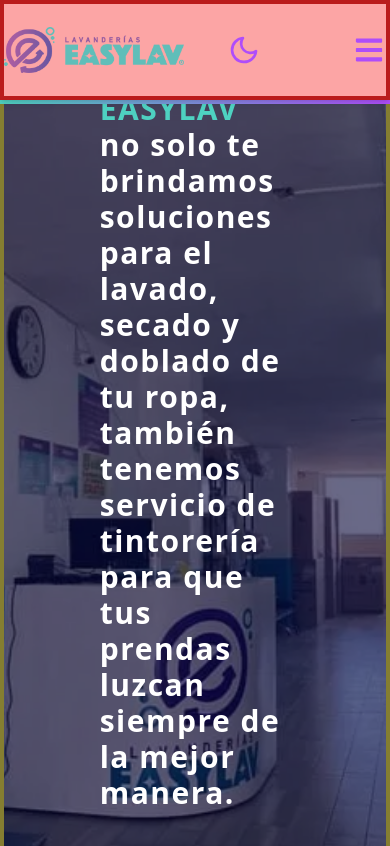
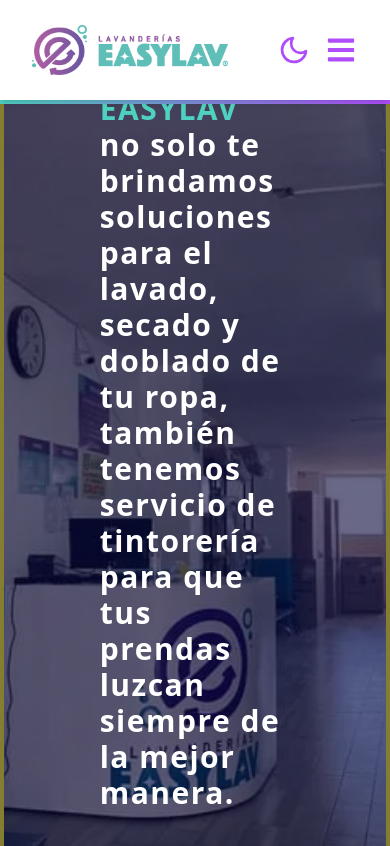
Before and after one commit to dspwebstudiomx/easylav-react, a React (Vite) app: page / in a window 390 px wide. Shown: the top 846 px of the page. Built offline with nearby package versions, Linux system fonts and the light colour scheme; no server answers.

Commit message:
refactor: mejora la consistencia de los estilos y la estructura en varios componentes, incluyendo ajustes en el botón de modo oscuro, el contenedor, el navbar y el logo

```diff
--- a/src/components/buttons/DarkModeButton.jsx
+++ b/src/components/buttons/DarkModeButton.jsx
@@ -1,5 +1,5 @@
 import { useEffect, useState } from 'react';
-import { FiMoon } from "react-icons/fi";
+import { FiMoon } from 'react-icons/fi';
 import { IoSunnyOutline } from 'react-icons/io5';
 
 export default function ThemeToggle() {
@@ -14,7 +14,7 @@ export default function ThemeToggle() {
   });
 
   const toggleTheme = () => {
-    setDarkMode(prevDarkMode => {
+    setDarkMode((prevDarkMode) => {
       const newDarkMode = !prevDarkMode;
       // Almacenar el nuevo estado del tema en localStorage
       localStorage.setItem('darkMode', newDarkMode);
@@ -29,12 +29,16 @@ export default function ThemeToggle() {
 
   return (
     <button
-      id='themeToggle'
-      title='Theme Toggle'
-      aria-label='The Toggle'
-      className="ml-5 w-12 h-12 mx-auto focus:outline-none"
+      id="themeToggle"
+      title="Theme Toggle"
+      aria-label="The Toggle"
+      className="ml-5 mx-auto focus:outline-none flex "
       onClick={toggleTheme}>
-      {darkMode ? <IoSunnyOutline className='w-8 h-8 text-secondary_dark' /> : <FiMoon className='w-8 h-8 text-secondary' />}
+      {darkMode ? (
+        <IoSunnyOutline className="w-8 h-8 text-secondary_dark" />
+      ) : (
+        <FiMoon className="w-8 h-8 text-secondary" />
+      )}
     </button>
   );
 }
--- a/src/components/containers/Container.jsx
+++ b/src/components/containers/Container.jsx
@@ -11,9 +11,8 @@ import PropTypes from 'prop-types';
 
 // Estilos
 const CONTAINER_UI = {
-  DISPLAY: 'flex flex-col md:max-w-screen-md lg:max-w-screen-md xl:max-w-screen-lg mx-auto ',
+  DISPLAY: 'md:max-w-screen-md lg:max-w-screen-md xl:max-w-screen-lg mx-auto',
 };
-
 // Estructura4
 export default function Container({ id, children, className }) {
   const classes = `${className} ${CONTAINER_UI.DISPLAY} `;
--- a/src/components/templates/Header/navbar/Navbar.jsx
+++ b/src/components/templates/Header/navbar/Navbar.jsx
@@ -24,7 +24,6 @@ import {
   NavLinksMobile,
   NavLinksTablet,
   ThemeLine,
-  Container,
 } from 'components';
 import { useState } from 'react';
 
@@ -41,17 +40,20 @@ const Navbar = () => {
 
   return (
     <>
-      <nav id="nav" className={`fixed sm:relative xl:fixed top-0 left-0 w-full z-20 bg-light shadow-md`}>
-        <Container className="flex items-center justify-center gap-4">
-          <div className={`flex flex-row items-center justify-between w-full gap-6  h-[100px] error`}>
-            <Logo />
+      <nav id="nav" className={`fixed sm:relative md:fixed top-0 left-0 w-full z-20 bg-light shadow-md`}>
+        <div
+          className={`flex flex-row items-center justify-between w-full gap-6  h-[100px] px-8 sm:px-12 lg:px-0 md:max-w-screen-md lg:max-w-screen-md xl:max-w-screen-lg mx-auto`}>
+          <Logo />
+          <div className="flex w-1/3 sm:w-full items-center justify-end flex-row">
             <NavLinksDesktop />
-            <DarkModeButton />
-            <MenuButton toggleNav={toggleNav} navigationLinks={navigationLinks} className="flex lg:hidden" />
-            {navigationLinks && <NavLinksMobile onLinkClick={handleLinkClick} />}
+            <div className="flex items-center justify-end gap-4">
+              <DarkModeButton />
+              <MenuButton toggleNav={toggleNav} navigationLinks={navigationLinks} className="flex lg:hidden info" />
+              {navigationLinks && <NavLinksMobile onLinkClick={handleLinkClick} />}
+            </div>
           </div>
-          <NavLinksTablet />
-        </Container>
+        </div>
+        <NavLinksTablet />
       </nav>
       <ThemeLine className="fixed sm:relative top-[100px] sm:top-[0px] xl:top-[100px] xl:fixed" />
     </>
--- a/src/components/templates/Header/navbar/components/Logo.jsx
+++ b/src/components/templates/Header/navbar/components/Logo.jsx
@@ -10,7 +10,7 @@ const Logo = () => {
       <img
         alt="logo easylav a color"
         src={LogoHorizontalColor}
-        className="w-[180px] z-40"
+        className="w-[200px] z-40"
         title="logo easylav a color"
         aria-label="logo easylav"
       />
--- a/src/components/templates/Header/navbar/components/MenuButton.jsx
+++ b/src/components/templates/Header/navbar/components/MenuButton.jsx
@@ -4,15 +4,11 @@ import { FaBars } from 'react-icons/fa';
 import { FaXmark } from 'react-icons/fa6';
 
 const MenuButton = ({ navigationLinks, toggleNav }) => (
-  <button
-    id="menu-button"
-    onClick={toggleNav}
-    className="z-40 flex w-[32px] items-center gap-8 sm:hidden"
-    type="button">
+  <button id="menu-button" onClick={toggleNav} className="flex w-[32px] items-center gap-8 sm:hidden" type="button">
     {!navigationLinks ? (
-      <FaBars size={30} className="z-40 text-secondary" />
+      <FaBars size={30} className=" text-secondary" />
     ) : (
-      <FaXmark size={36} className="dark:text-slate-100 z-30 text-secondary" />
+      <FaXmark size={36} className="dark:text-slate-100 text-secondary" />
     )}
   </button>
 );
```
